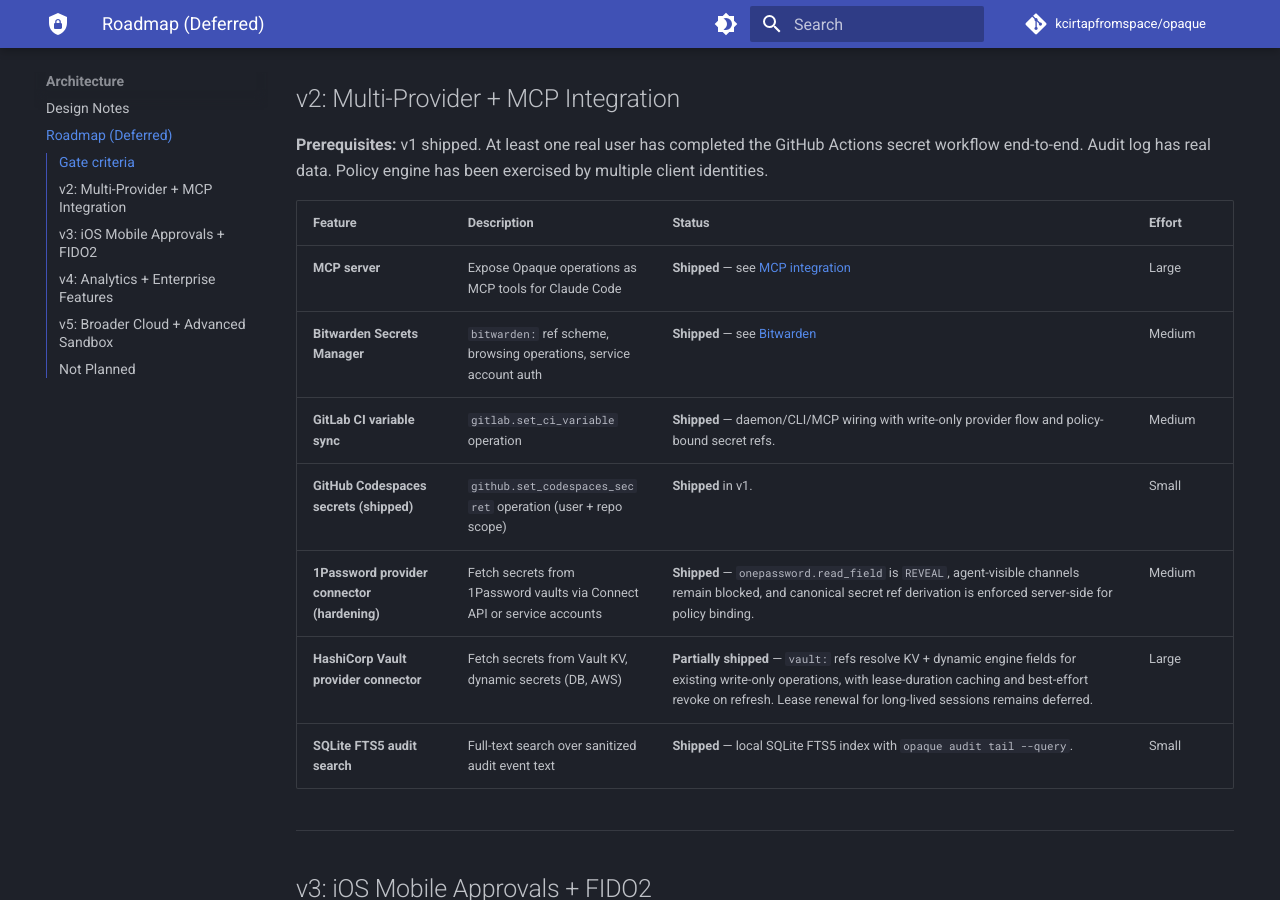
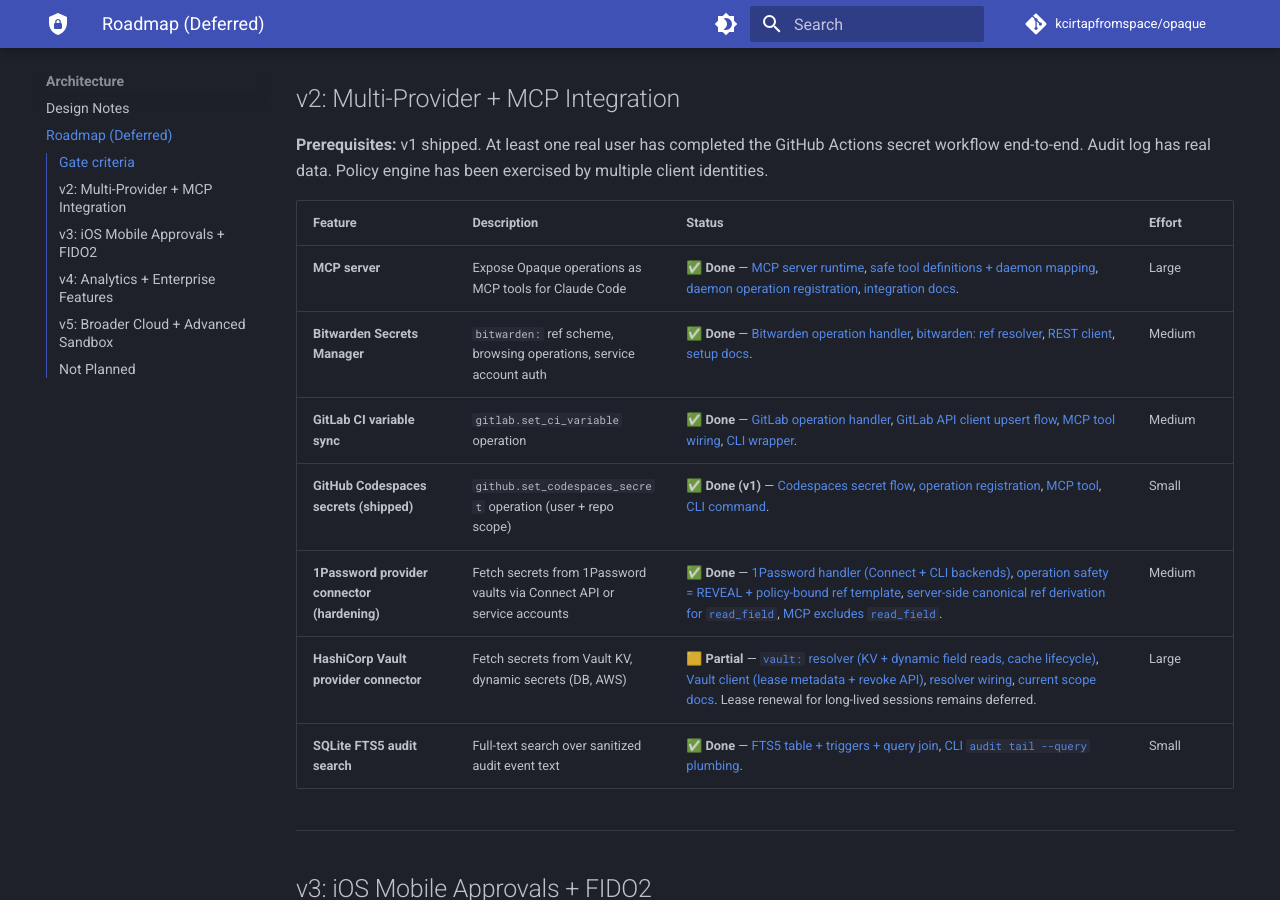
Before and after one commit to kcirtapfromspace/opaque, an MkDocs documentation site: the page built from docs/roadmap-deferred.md, in a window 1280 px wide and 900 px high, scrolled down 380 px. Built offline with MkDocs 1.6.1 and Material for MkDocs 9.7.7, drawn with Linux system fonts in a browser that asks for light colours; comment, search, counter and statistics services are not loaded; some of the changed text lies outside the part shown.

Commit message:
docs: mark roadmap completion with implementation links

```diff
--- a/docs/roadmap-deferred.md
+++ b/docs/roadmap-deferred.md
@@ -14,13 +14,13 @@
 
 | Feature | Description | Status | Effort |
 |---------|-------------|--------|--------|
-| **MCP server** | Expose Opaque operations as MCP tools for Claude Code | **Shipped** — see [MCP integration](mcp-integration.md) | Large |
-| **Bitwarden Secrets Manager** | `bitwarden:` ref scheme, browsing operations, service account auth | **Shipped** — see [Bitwarden](bitwarden.md) | Medium |
-| **GitLab CI variable sync** | `gitlab.set_ci_variable` operation | **Shipped** — daemon/CLI/MCP wiring with write-only provider flow and policy-bound secret refs. | Medium |
-| **GitHub Codespaces secrets (shipped)** | `github.set_codespaces_secret` operation (user + repo scope) | **Shipped** in v1. | Small |
-| **1Password provider connector (hardening)** | Fetch secrets from 1Password vaults via Connect API or service accounts | **Shipped** — `onepassword.read_field` is `REVEAL`, agent-visible channels remain blocked, and canonical secret ref derivation is enforced server-side for policy binding. | Medium |
-| **HashiCorp Vault provider connector** | Fetch secrets from Vault KV, dynamic secrets (DB, AWS) | **Partially shipped** — `vault:` refs resolve KV + dynamic engine fields for existing write-only operations, with lease-duration caching and best-effort revoke on refresh. Lease renewal for long-lived sessions remains deferred. | Large |
-| **SQLite FTS5 audit search** | Full-text search over sanitized audit event text | **Shipped** — local SQLite FTS5 index with `opaque audit tail --query`. | Small |
+| **MCP server** | Expose Opaque operations as MCP tools for Claude Code | ✅ **Done** — [MCP server runtime](../crates/opaque-mcp/src/main.rs), [safe tool definitions + daemon mapping](../crates/opaque-mcp/src/tools.rs), [daemon operation registration](../crates/opaqued/src/main.rs), [integration docs](mcp-integration.md). | Large |
+| **Bitwarden Secrets Manager** | `bitwarden:` ref scheme, browsing operations, service account auth | ✅ **Done** — [Bitwarden operation handler](../crates/opaqued/src/bitwarden/mod.rs), [bitwarden: ref resolver](../crates/opaqued/src/bitwarden/resolve.rs), [REST client](../crates/opaqued/src/bitwarden/client.rs), [setup docs](bitwarden.md). | Medium |
+| **GitLab CI variable sync** | `gitlab.set_ci_variable` operation | ✅ **Done** — [GitLab operation handler](../crates/opaqued/src/gitlab/mod.rs), [GitLab API client upsert flow](../crates/opaqued/src/gitlab/client.rs), [MCP tool wiring](../crates/opaque-mcp/src/tools.rs), [CLI wrapper](../crates/opaque/src/main.rs). | Medium |
+| **GitHub Codespaces secrets (shipped)** | `github.set_codespaces_secret` operation (user + repo scope) | ✅ **Done (v1)** — [Codespaces secret flow](../crates/opaqued/src/github/mod.rs), [operation registration](../crates/opaqued/src/main.rs), [MCP tool](../crates/opaque-mcp/src/tools.rs), [CLI command](../crates/opaque/src/main.rs). | Small |
+| **1Password provider connector (hardening)** | Fetch secrets from 1Password vaults via Connect API or service accounts | ✅ **Done** — [1Password handler (Connect + CLI backends)](../crates/opaqued/src/onepassword/mod.rs), [operation safety = REVEAL + policy-bound ref template](../crates/opaqued/src/main.rs), [server-side canonical ref derivation for `read_field`](../crates/opaqued/src/main.rs), [MCP excludes `read_field`](../crates/opaque-mcp/src/tools.rs). | Medium |
+| **HashiCorp Vault provider connector** | Fetch secrets from Vault KV, dynamic secrets (DB, AWS) | 🟨 **Partial** — [`vault:` resolver (KV + dynamic field reads, cache lifecycle)](../crates/opaqued/src/vault/resolve.rs), [Vault client (lease metadata + revoke API)](../crates/opaqued/src/vault/client.rs), [resolver wiring](../crates/opaqued/src/sandbox/resolve.rs), [current scope docs](vault.md#current-scope). Lease renewal for long-lived sessions remains deferred. | Large |
+| **SQLite FTS5 audit search** | Full-text search over sanitized audit event text | ✅ **Done** — [FTS5 table + triggers + query join](../crates/opaque-core/src/audit.rs), [CLI `audit tail --query` plumbing](../crates/opaque/src/main.rs). | Small |
 
 ---
 
@@ -50,7 +50,7 @@
 | **LanceDB semantic search** | Embed sanitized audit event text and support natural language search over history | Requires: choosing an embedding model (local ONNX or cloud API), async indexing pipeline, redaction-safe text generation, and a query interface with role-gated access. Massive dependency surface area (ONNX runtime or cloud API) for a feature nobody has asked for. Revisit if users demonstrate they can't find events with structured SQL + FTS5. | Large |
 | **SSE live feed** | HTTP `localhost` endpoint with Server-Sent Events for web/desktop UI | Adds an HTTP server dependency to a local daemon. `opaque audit tail --follow` over UDS is sufficient until a web UI exists. | Medium |
 | **Arrow Flight feed** | Arrow-native streaming for BI/analytics tools | Enterprise feature. No justification until there are enterprise users. | Large |
-| **Audit retention policies** | Configurable retention with automatic purge and Parquet rolloff | v1 has basic 90-day retention with row deletion. Parquet rolloff is only needed when data volume justifies it. | Medium |
+| **Audit retention policies** | Configurable retention with automatic purge and Parquet rolloff | 🟨 v1 has partial implementation: [configurable `audit_retention_days` (default 90)](../crates/opaqued/src/main.rs) + [startup row purge by cutoff](../crates/opaque-core/src/audit.rs). Parquet rolloff is deferred until data volume justifies it. | Medium |
 | **Compliance reporting** | Pre-built audit reports for SOX, HIPAA, SOC2 | Enterprise feature with significant regulatory research. | XL |
 
 ---
```
